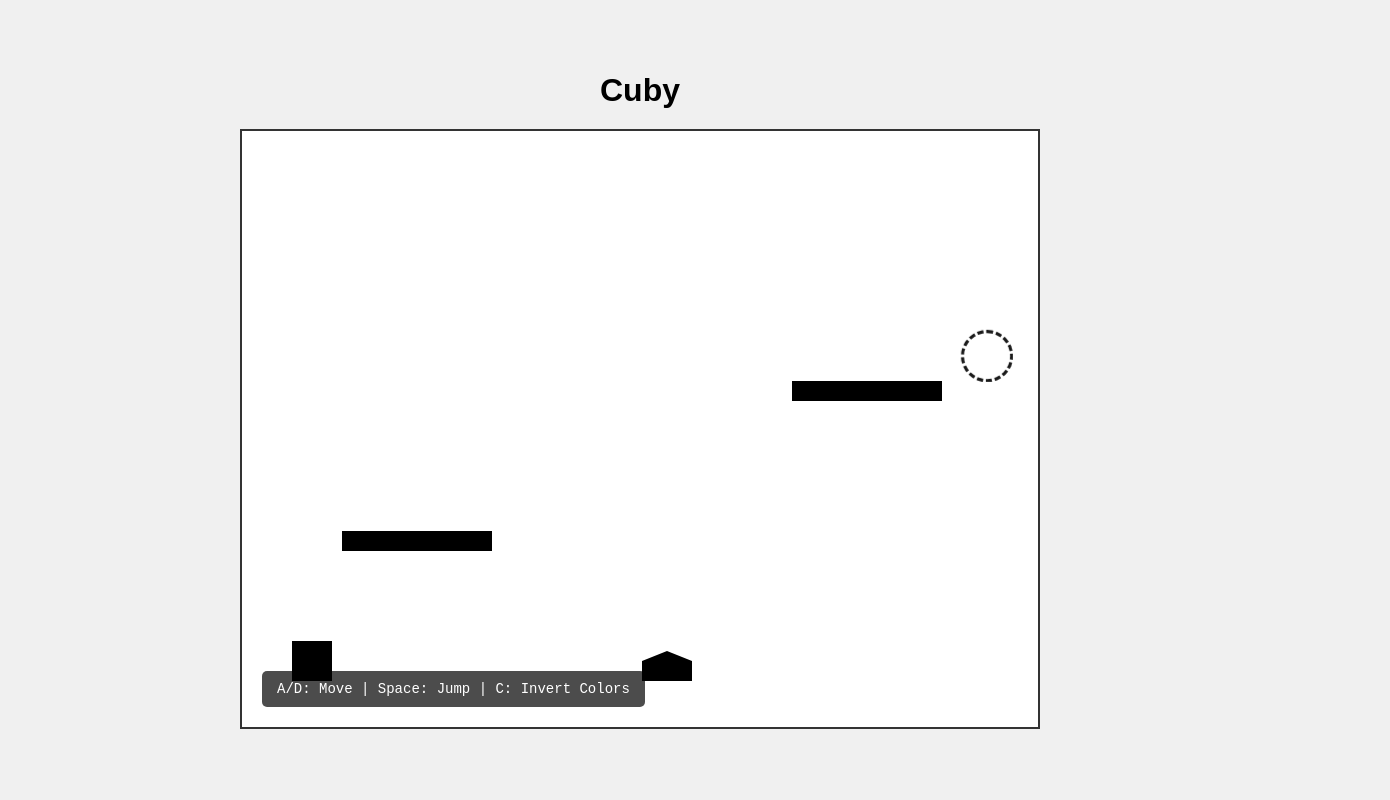
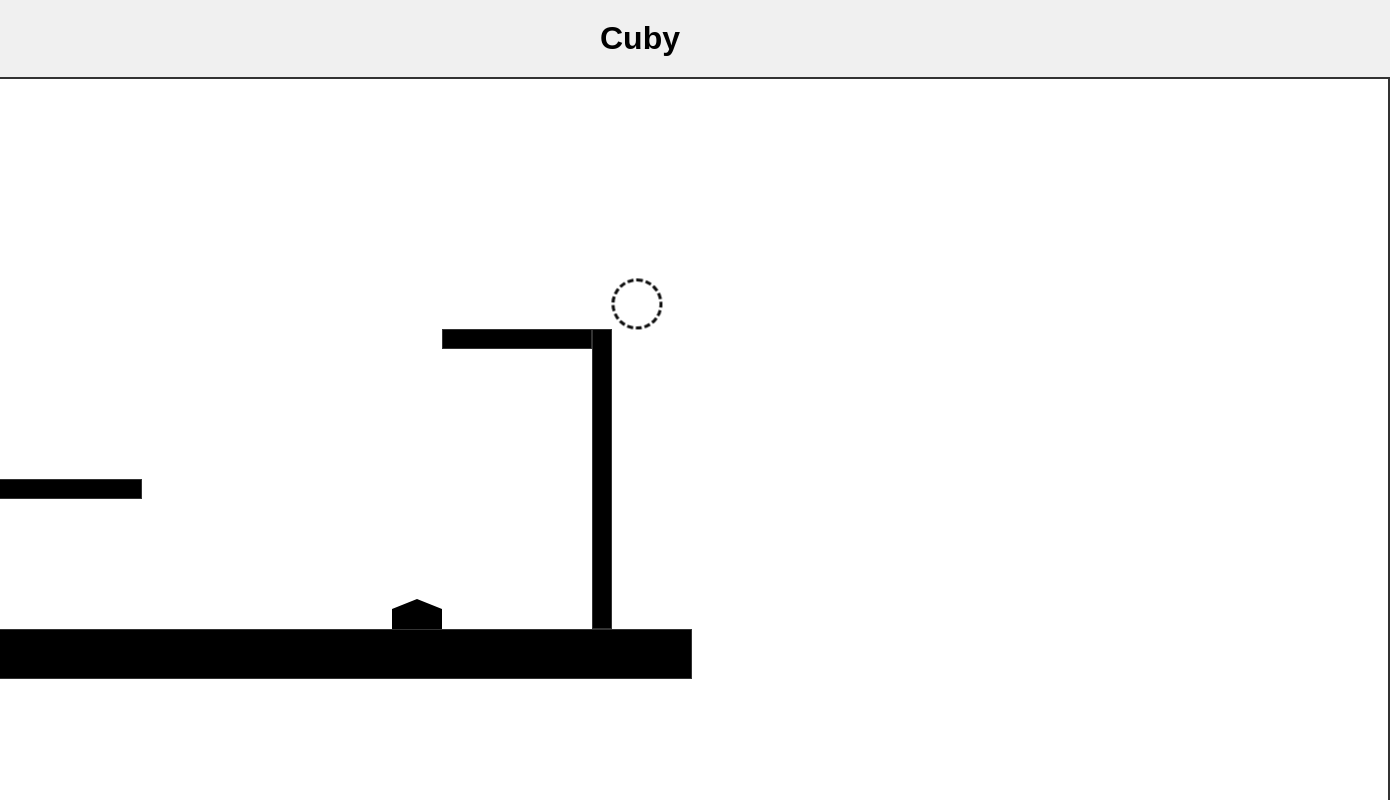
Before and after one commit to arrozet/Cuby, a React (Create React App) app in the folder web/cuby/: page / in a window 1280 px wide. Shown: the top 800 px of the page, 1390 px wide, since content can reach past the window. Built offline with nearby package versions, Linux system fonts and the light colour scheme.

Commit message:
Ya funcionan los colores y colisiones correctamente

```diff
--- a/web/cuby/src/components/Game/Game.jsx
+++ b/web/cuby/src/components/Game/Game.jsx
@@ -30,6 +30,13 @@ const Game = () => {
       setIsInverted(prev => invertColors(prev));
     }
   }, [keysPressed.c]);
+
+  // pa reiniciar el juego
+  useEffect(() => {
+    if (keysPressed.r) {
+      restartGame();
+    }
+  }, [keysPressed.r]);
 
   const updateGameState = () => {
     if (hasWon) return;
--- a/web/cuby/src/components/Level/Level.styles.js
+++ b/web/cuby/src/components/Level/Level.styles.js
@@ -15,12 +15,22 @@ export const Platform = styled.div`
   top: ${props => props.y}px;
   width: ${props => props.width}px;
   height: ${props => props.height}px;
+  /* Cambiado para que solo se rendericen elementos del mismo color que el fondo */
   background-color: ${props =>
-    props.color === 'black' ?
-      (props.isInverted ? 'white' : 'black') :
-      (props.isInverted ? 'black' : 'white')
+    props.color === (props.isInverted ? 'white' : 'black') ?
+      (props.isInverted ? 'white' : 'black') : 'transparent'
+  };
+  /* Si es transparente, no mostrar borde */
+  border: ${props =>
+    props.color === (props.isInverted ? 'white' : 'black') ?
+    '1px solid #333' : 'none'
   };
   transition: background-color 0.3s;
+  /* No rendericemos en absoluto los elementos inactivos */
+  display: ${props =>
+    props.color === (props.isInverted ? 'white' : 'black') ?
+    'block' : 'none'
+  };
 `;
 
 export const Obstacle = styled.div`
@@ -30,9 +40,13 @@ export const Obstacle = styled.div`
   width: ${props => props.width}px;
   height: ${props => props.height}px;
   background-color: ${props =>
-    props.color === 'black' ?
-      (props.isInverted ? 'white' : 'black') :
-      (props.isInverted ? 'black' : 'white')
+    props.color === (props.isInverted ? 'white' : 'black') ?
+      (props.isInverted ? 'white' : 'black') : 'transparent'
+  };
+  /* No rendericemos en absoluto los elementos inactivos */
+  display: ${props =>
+    props.color === (props.isInverted ? 'white' : 'black') ?
+    'block' : 'none'
   };
 
   &:before {
@@ -45,9 +59,8 @@ export const Obstacle = styled.div`
     border-left: ${props => props.width / 2}px solid transparent;
     border-right: ${props => props.width / 2}px solid transparent;
     border-bottom: 10px solid ${props =>
-      props.color === 'black' ?
-        (props.isInverted ? 'white' : 'black') :
-        (props.isInverted ? 'black' : 'white')
+      props.color === (props.isInverted ? 'white' : 'black') ?
+        (props.isInverted ? 'white' : 'black') : 'transparent'
     };
   }
 `;
@@ -59,16 +72,19 @@ export const Trampoline = styled.div`
   width: ${props => props.width}px;
   height: ${props => props.height}px;
   background-color: ${props =>
-    props.color === 'black' ?
-      (props.isInverted ? 'white' : 'black') :
-      (props.isInverted ? 'black' : 'white')
+    props.color === (props.isInverted ? 'white' : 'black') ?
+      (props.isInverted ? 'white' : 'black') : 'transparent'
   };
   border-bottom: 5px solid ${props =>
-    props.color === 'black' ?
-      (props.isInverted ? 'white' : 'black') :
-      (props.isInverted ? 'black' : 'white')
+    props.color === (props.isInverted ? 'white' : 'black') ?
+      (props.isInverted ? 'white' : 'black') : 'transparent'
   };
   border-radius: 50% 50% 0 0;
+  /* No rendericemos en absoluto los elementos inactivos */
+  display: ${props =>
+    props.color === (props.isInverted ? 'white' : 'black') ?
+    'block' : 'none'
+  };
 `;
 
 export const Goal = styled.div`
--- a/web/cuby/src/components/UI/Control.jsx
+++ b/web/cuby/src/components/UI/Control.jsx
@@ -14,7 +14,7 @@ const Controls = () => {
       fontSize: '14px',
       zIndex: 100
     }}>
-      <p>A/D: Move | Space: Jump | C: Invert Colors</p>
+      <p>A/D: Move | Space: Jump | C: Invert Colors | R: Restart</p>
     </div>
   );
 };
--- a/web/cuby/src/constants/gameConstants.js
+++ b/web/cuby/src/constants/gameConstants.js
@@ -1,5 +1,5 @@
-export const GAME_WIDTH = 800;
-export const GAME_HEIGHT = 600;
+export const GAME_WIDTH = 1500;
+export const GAME_HEIGHT = 1125;
 export const GRAVITY = 0.5;
 export const JUMP_FORCE = -12;
 export const MOVEMENT_SPEED = 5;
--- a/web/cuby/src/hooks/useKeyPress.js
+++ b/web/cuby/src/hooks/useKeyPress.js
@@ -8,6 +8,7 @@ export const useKeyPress = () => {
     c: false,
     f: false,
     ' ': false,
+    r: false,
   });
 
   useEffect(() => {
--- a/web/cuby/src/levels/level1.js
+++ b/web/cuby/src/levels/level1.js
@@ -1,8 +1,9 @@
 export const level1 = {
     name: "Level 1: Introduction",
     platforms: [
-      // Ground
+      // Ground hay que ponerlo en negro y blanco
       { x: 0, y: 550, width: 800, height: 50, color: 'white' },
+      { x: 0, y: 550, width: 800, height: 50, color: 'black' },
 
       // Left platform (black)
       { x: 100, y: 400, width: 150, height: 20, color: 'black' },
@@ -15,14 +16,15 @@ export const level1 = {
 
       // Wall (white)
       { x: 700, y: 250, width: 20, height: 300, color: 'white' },
+      { x: 700, y: 250, width: 20, height: 300, color: 'black' },
     ],
     obstacles: [
       // Spike (black)
-      { x: 400, y: 530, width: 50, height: 20, type: 'spike', color: 'black' },
+      { x: 500, y: 530, width: 50, height: 20, type: 'spike', color: 'black' },
     ],
     trampolines: [
       // Trampoline (white)
-      { x: 200, y: 530, width: 50, height: 20, color: 'white', force: -20 },
+      { x: 300, y: 530, width: 50, height: 20, color: 'white', force: -20 },
     ],
     portals: [],
     goal: { x: 720, y: 200, width: 50, height: 50 }
--- a/web/cuby/src/utils/physics.js
+++ b/web/cuby/src/utils/physics.js
@@ -17,7 +17,11 @@ export const checkCollision = (obj1, obj2) => {
 };
 
 export const checkPlatformCollisions = (player, platforms, isInverted) => {
-  const activePlatforms = platforms.filter(platform => platform.color !== isInverted);
+  // Filtrar para que solo colisionen las plataformas del mismo color que el fondo
+  const activePlatforms = platforms.filter(platform =>
+    platform.color === (isInverted ? 'white' : 'black')
+  );
+
   let onGround = false;
   let collisions = { top: false, bottom: false, left: false, right: false };
 
```
